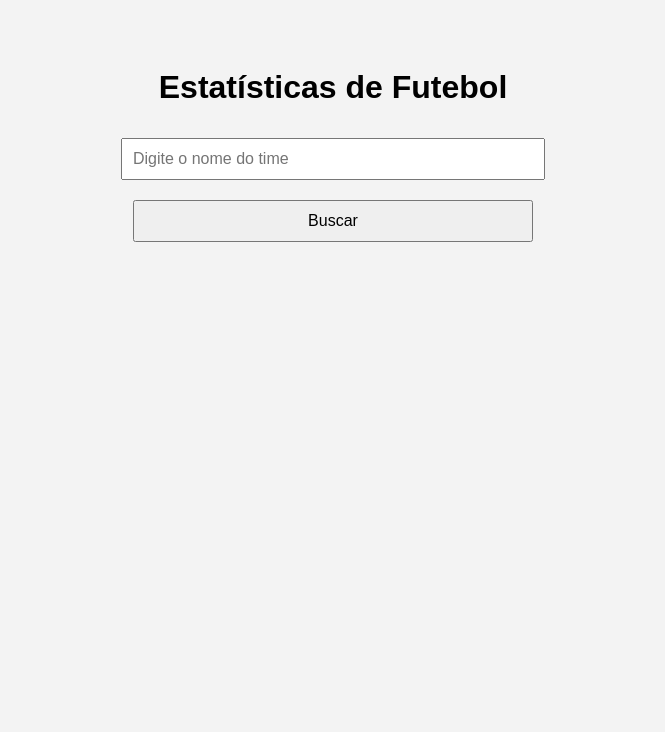
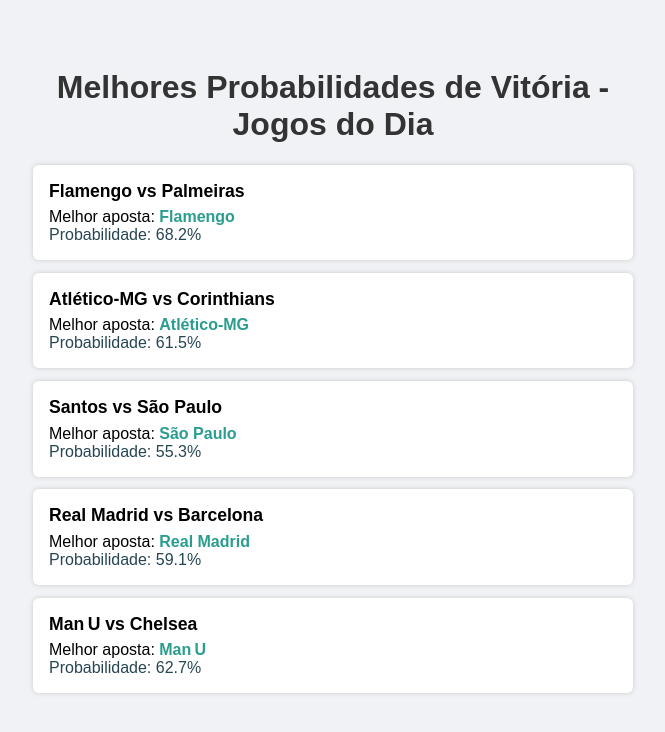
Before and after one commit to edezioneto/estatisticas-picks, a plain HTML site: page index.html in a window 1280 px wide. Shown: the whole page, without its empty margins (307-972 px from the left). Drawn offline with Linux system fonts and the light colour scheme.

Commit message:
Update index.html

```diff
--- a/index.html
+++ b/index.html
@@ -1,82 +1,42 @@
 <!DOCTYPE html>
-<html lang="pt-br">
+<html lang="pt-BR">
 <head>
-  <meta charset="UTF-8">
-  <meta name="viewport" content="width=device-width, initial-scale=1.0">
-  <title>Estatísticas de Futebol</title>
+  <meta charset="UTF-8" />
+  <meta name="viewport" content="width=device-width, initial-scale=1" />
+  <title>Estatísticas de Jogos - Picks do Dia</title>
   <style>
-    body {
-      font-family: Arial, sans-serif;
-      background-color: #f3f3f3;
-      text-align: center;
-      padding: 40px;
-    }
-    input, button {
-      padding: 10px;
-      margin: 10px;
-      font-size: 16px;
-      width: 90%;
-      max-width: 400px;
-    }
-    #ResultadoLabel {
-      margin-top: 20px;
-      font-weight: bold;
-    }
-    img {
-      margin-top: 10px;
-    }
+    body { font-family: Arial, sans-serif; max-width: 600px; margin: 2rem auto; padding: 1rem; background: #f0f2f5; }
+    h1 { text-align: center; color: #333; }
+    ul { list-style: none; padding: 0; }
+    li { background: white; margin-bottom: 0.8rem; padding: 1rem; border-radius: 6px; box-shadow: 0 0 5px #ccc; }
+    .teams { font-weight: bold; margin-bottom: 0.4rem; font-size: 1.1rem; }
+    .pick { color: #2a9d8f; font-weight: bold; }
+    .probability { color: #264653; }
   </style>
 </head>
 <body>
-  <h1>Estatísticas de Futebol</h1>
-  <input type="text" id="TimeInput" placeholder="Digite o nome do time">
-  <br>
-  <button onclick="buscarTime()" id="BuscarButton">Buscar</button>
-  <div id="ResultadoLabel"></div>
+  <h1>Melhores Probabilidades de Vitória - Jogos do Dia</h1>
+  <ul id="picks"></ul>
 
   <script>
-    async function buscarTime() {
-      const time = document.getElementById('TimeInput').value.trim();
-      const resultado = document.getElementById('ResultadoLabel');
+    const picks = [
+      { teams: "Flamengo vs Palmeiras", pick: "Flamengo", probability: "68.2%" },
+      { teams: "Atlético‑MG vs Corinthians", pick: "Atlético‑MG", probability: "61.5%" },
+      { teams: "Santos vs São Paulo", pick: "São Paulo", probability: "55.3%" },
+      { teams: "Real Madrid vs Barcelona", pick: "Real Madrid", probability: "59.1%" },
+      { teams: "Man U vs Chelsea", pick: "Man U", probability: "62.7%" }
+    ];
 
-      if (!time) {
-        resultado.textContent = "Por favor, digite o nome de um time.";
-        return;
-      }
-
-      resultado.textContent = "Buscando...";
-
-      const url = `https://api-football-v1.p.rapidapi.com/v3/teams?search=${encodeURIComponent(time)}`;
-      const options = {
-        method: 'GET',
-        headers: {
-          'X-RapidAPI-Key': '895435c199f64b0db24b479c94206fcb',
-          'X-RapidAPI-Host': 'api-football-v1.p.rapidapi.com'
-        }
-      };
-
-      try {
-        const response = await fetch(url, options);
-        if (!response.ok) throw new Error("Resposta da API não foi ok.");
-
-        const data = await response.json();
-
-        if (data.response && data.response.length > 0 && data.response[0].team) {
-          const team = data.response[0].team;
-          resultado.innerHTML = `
-            <p><strong>Time:</strong> ${team.name}</p>
-            <p><img src="${team.logo}" alt="Logo do time" width="100"></p>
-            <p><strong>País:</strong> ${team.country}</p>
-            <p><strong>Fundado em:</strong> ${team.founded ?? 'Desconhecido'}</p>
-          `;
-        } else {
-          resultado.textContent = "Time não encontrado.";
-        }
-      } catch (error) {
-        resultado.textContent = "Erro ao buscar informações. Verifique sua conexão ou API Key.";
-        console.error("Erro:", error);
-      }
-    }
+    const ul = document.getElementById("picks");
+    picks.forEach(p => {
+      const li = document.createElement("li");
+      li.innerHTML = `
+        <div class="teams">${p.teams}</div>
+        <div>Melhor aposta: <span class="pick">${p.pick}</span></div>
+        <div class="probability">Probabilidade: ${p.probability}</div>
+      `;
+      ul.appendChild(li);
+    });
   </script>
 </body>
 </html>
```
